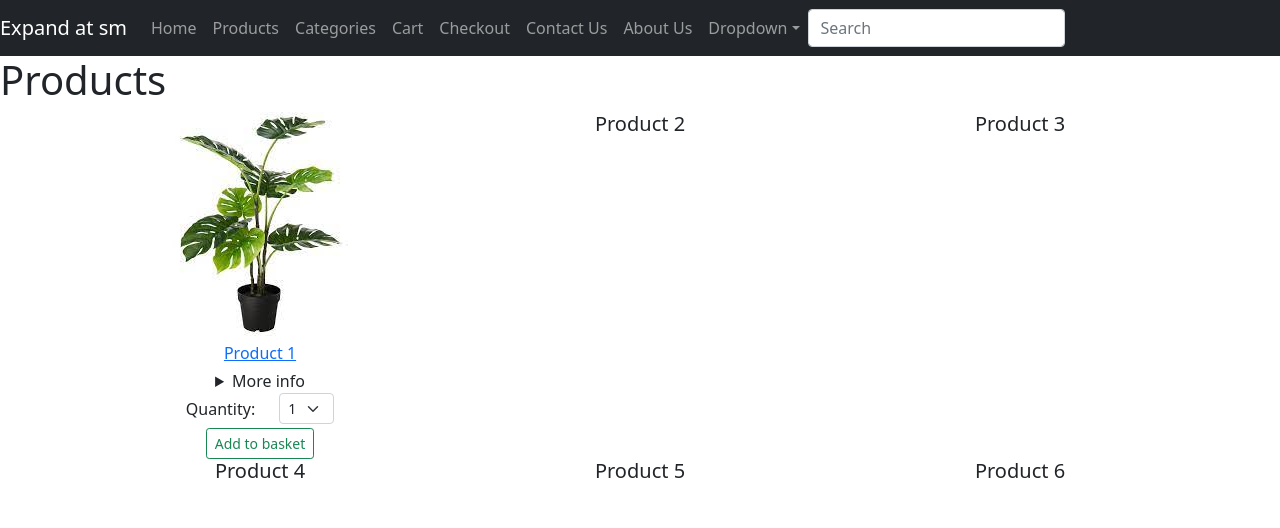
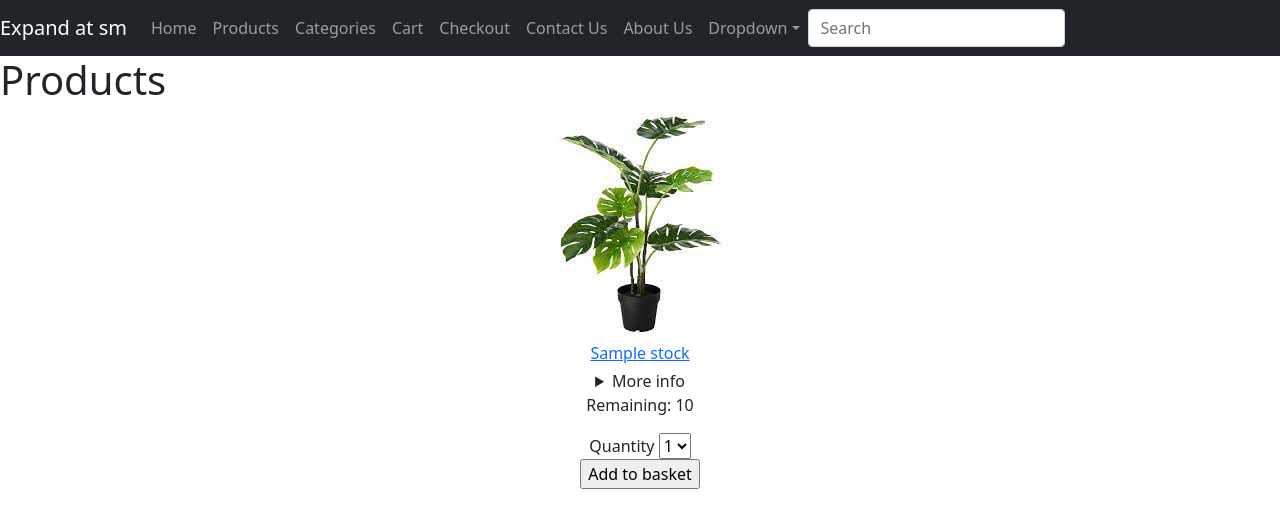
Before and after one commit to Tom-Freed/qa-gh, a Flask app: page /products in a window 1280 px wide. Shown: the top 528 px of the page. Run offline with Flask 3, Linux system fonts and the light colour scheme; tables that the repository leaves empty hold one stand-in row (values such as "Sample post").

Commit message:
add to basket

```diff
--- a/Project1/app.py
+++ b/Project1/app.py
@@ -1,5 +1,7 @@
-from flask import Flask, render_template
+from flask import Flask, render_template, request
 from flask_sqlalchemy import SQLAlchemy
+from flask_wtf import FlaskForm
+from wtforms import SelectField, SubmitField, IntegerField
 #pymysql
 import os
 
@@ -8,6 +10,7 @@ app = Flask(__name__)
 
 app.config['SQLALCHEMY_DATABASE_URI'] = "sqlite:///data.sqlite"
 app.config['SQLALCHEMY_TRACK_MODIFICATIONS'] = False
+app.config['SECRET_KEY'] = 'YOUR_SECRET_KEY'
 
 #"mysql+pymysql://root:pass@host/plant_stock"
 #app.config['SQLALCHEMY_DATABASE_URI'] = os.getenv("DATABASE_URI")
@@ -20,31 +23,62 @@ class Stock(db.Model):
     name = db.Column(db.String(30), nullable=False)
     price = db.Column(db.Float, nullable=False)
     stock = db.Column(db.Integer, nullable=False)
-    order = db.relationship('Order', backref='orderbr')
+    summary = db.Column(db.String, nullable=False)
+    basket = db.relationship('Basket', backref='basketbr')
 
-class Order(db.Model):
+class Basket(db.Model):
     id = db.Column(db.Integer, primary_key=True)
+    stock_id = db.Column(db.Integer, db.ForeignKey('stock.id'),nullable=False)
+    price = db.Column(db.Float, nullable=False)
     quantity = db.Column(db.Integer, nullable=False)
-    stock_id = db.Column(db.Integer, db.ForeignKey('stock.id'),nullable=False)
+    total = db.Column(db.Float, nullable=False)
 
-# May need an association table
+class QuantityForm(FlaskForm):
+    stock_id = IntegerField('Stock ID')
+    quantity = SelectField("Quantity", choices=[(1),(2),(3),(4),(5)])
+    submit = SubmitField("Add to basket")
+
 
 @app.route('/')
 def home():
     return render_template('home.html')
 
-@app.route('/products')
+@app.route('/products', methods=["GET", "POST"])
 def products():
     stock = Stock.query.all()
-    return render_template('products.html', stock=stock)
+    form = QuantityForm()
+
+    if request.method == "POST":
+        if form.validate_on_submit():
+            quantity = form.quantity.data
+            stock_id = form.stock_id.data
+            form.quantity.data = 1
+            add_to_basket(stock_id, quantity)
+
+    return render_template('products.html', stock=stock, form=form)
+
+def add_to_basket(plant_id, qty):
+    with app.app_context():
+        stock = db.session.get(Stock, plant_id)
+        if stock:
+            basket_item = Basket(
+                stock_id = plant_id,
+                price = stock.price,
+                quantity = qty,
+                total = (stock.price * int(qty))
+        )
+        db.session.add(basket_item)
+        db.session.commit()
+
 
 @app.route('/categories')
 def categories():
     return render_template('categories.html')
 
-@app.route('/cart')
-def cart():
-    return render_template('cart.html')
+@app.route('/basket')
+def basket():
+    basket = Basket.query.all()
+    return render_template('basket.html', basket=basket)
 
 @app.route('/checkout')
 def checkout():
--- a/Project1/templates/products.html
+++ b/Project1/templates/products.html
@@ -8,56 +8,31 @@
 <body>
     {% include 'navbar.html' %}
     <h1>Products</h1>
+    {% for plant in stock %}
     <div class="container">
         <div class="row justify-content-around mt-1">
             <div class="col-sm-3 col-md-4 col-lg-4 text-center">
                 <div class="d-flex flex-column align-items-center">
                     <img src="{{url_for('static', filename='plant1.jpg')}}">
-                    <a href="/product1" class="mt-1">Product 1</a>
+                    <a href="/product1" class="mt-1">{{ plant.name }}</a>
                     <details class="mt-1">
                         <summary>More info</summary>
-                        <p>Lorem ipsum dolor sit amet, consectetur adipiscing elit. Sed ac varius nisi. Aliquam vitae diam tincidunt, porttitor erat lobortis, tincidunt felis. Aenean ultricies ligula nec neque interdum congue. Maecenas quis laoreet ligula. Mauris ornare laoreet erat eget porta. Donec gravida dui sit amet risus semper, vel pellentesque libero rhoncus. Fusce.</p>
+                        <p>{{ plant.summary }}</p>
                     </details>
-                    {% for prod in stock %}
-                        {% if prod.name == 'Plant1' %}
-                            <p>Remaining: {{ prod.stock }}</p>
-                        {% endif %}
-                    {% endfor %}
+                    <p>Remaining: {{ plant.stock }}</p>
                     <div class="row align-items-center">
-                        <div class="col">
-                        Quantity:
-                        </div>
-                        <div class="col">
-                        <select class="form-select form-select-sm" aria-label=".form-select-sm example">
-                            <option selected value="1">1</option>
-                            <option value="2">2</option>
-                            <option value="3">3</option>
-                            <option value="4">4</option>
-                            <option value="5">5</option>
-                        </select>
-                        </div>
+                        <form method="post" action="">
+                            {{ form.hidden_tag() }}
+                            <input type="hidden" name="stock_id" value="{{ plant.id }}">
+                            {{ form.quantity.label }} {{ form.quantity }}
+                            <br>
+                            {{ form.submit() }}
+                        </form>
                     </div>
-                    <button type="button" class="btn btn-outline-success btn-sm mt-1">Add to basket</button>
                 </div>
-            </div>
-            <div class="col-sm-3 col-md-4 col-lg-4 text-center">
-                <h5 class="prod-name">Product 2</h5>
-            </div>
-            <div class="col-sm-3 col-md-4 col-lg-4 text-center">
-                <h5 class="prod-name">Product 3</h5>
-            </div>
-        </div>
-        <div class="row justify-content-around">
-            <div class="col-sm-3 col-md-4 col-lg-4 text-center">
-                <h5 class="prod-name">Product 4</h5>
-            </div>
-            <div class="col-sm-3 col-md-4 col-lg-4 text-center">
-                <h5 class="prod-name">Product 5</h5>
-            </div>
-            <div class="col-sm-3 col-md-4 col-lg-4 text-center">
-                <h5 class="prod-name">Product 6</h5>
             </div>
         </div>
     </div>
+    {% endfor %}
 </body>
 </html>
```
Also changed, not shown: Project1/create.py (+37 -8 lines), Project1/templates/basket.html (renamed from Project1/templates/cart.html).
